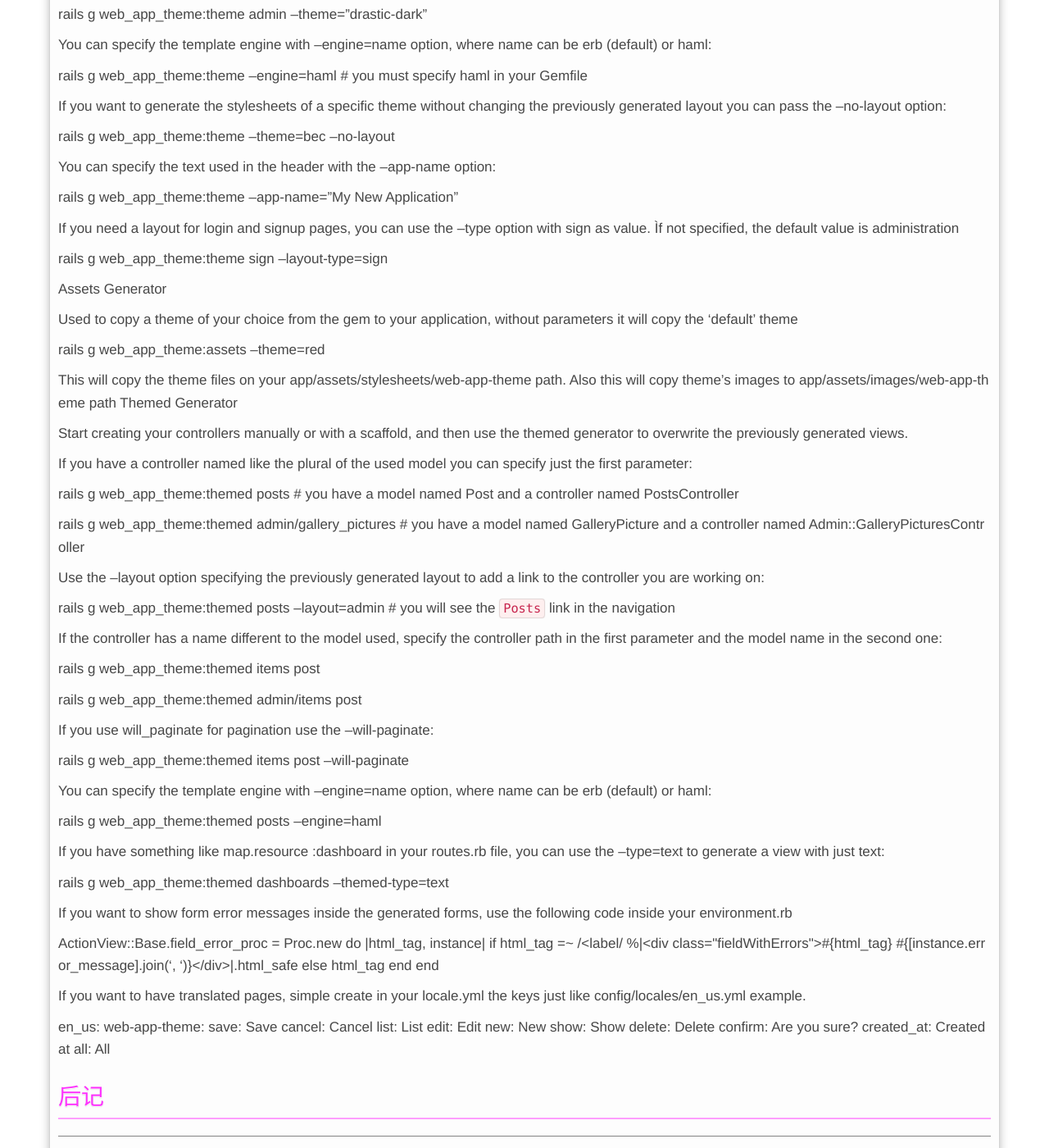
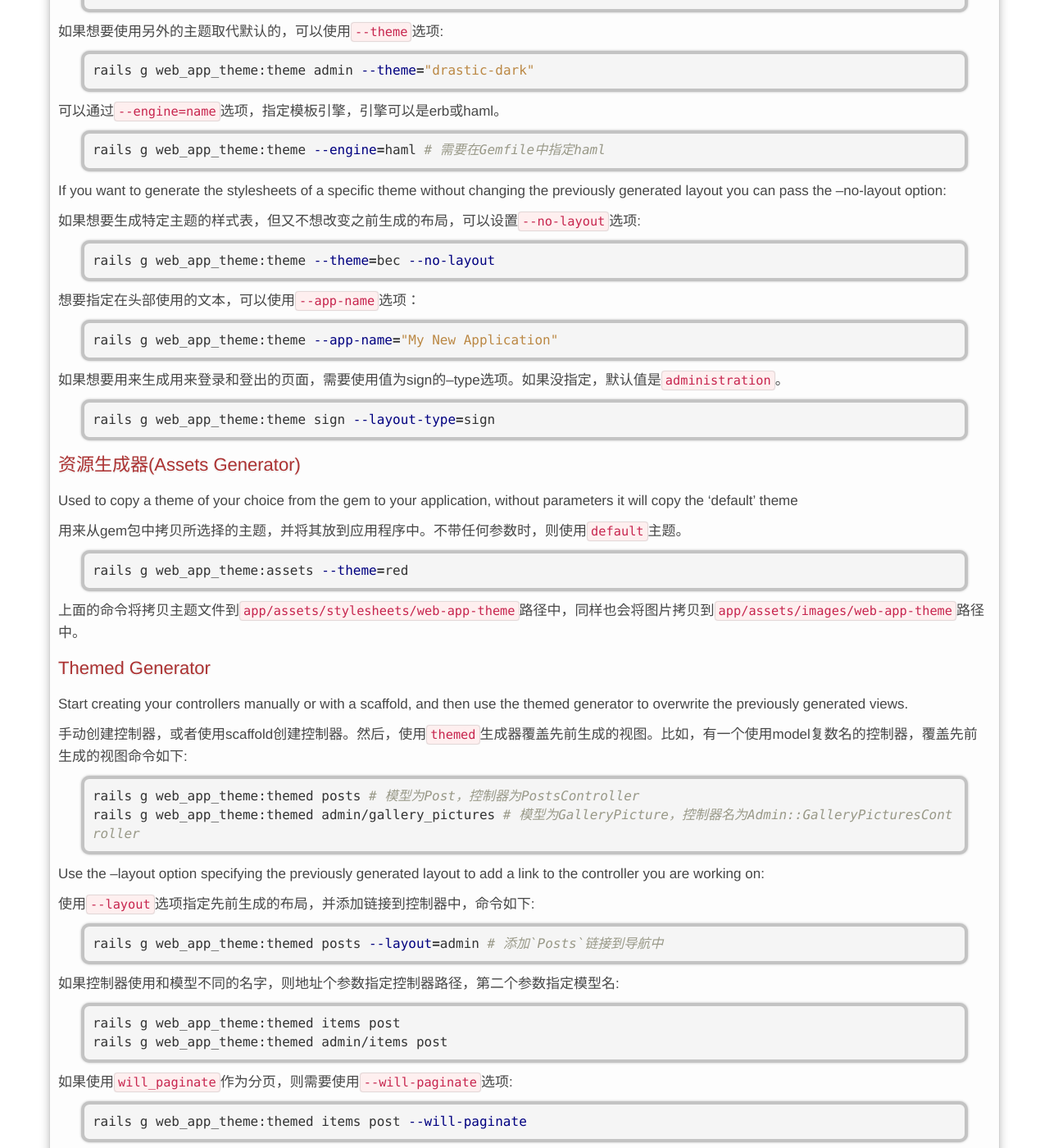
Before and after one commit to xiajian/xiajian.github.io, a Jekyll site: the page built from _posts/2014-10-08-新的后台.md, in a window 1280 px wide and 1400 px high, scrolled down 4710 px. Shown: the whole window at 82% size. Built offline with Jekyll 4.4.1, drawn with Linux system fonts in a browser that asks for light colours; nearby versions of some CDN libraries; Markdown is read by kramdown in place of the engine named in the settings; comment, search, counter and statistics services are not loaded; some of the changed text lies outside the part shown.

Commit message:
js性能

````diff
--- a/_posts/2014-10-08-新的后台.md
+++ b/_posts/2014-10-08-新的后台.md
@@ -14,11 +14,11 @@ rails_admin的Dome的地址为<https://github.com/bbenezech/dummy_app/>，由于
 
     gem 'rails'
     gem 'rails_admin', '~> 0.4.9'
-    gem 'cancan'
-    gem 'devise'
-    gem 'paperclip'
+    gem 'cancan'  # 授权管理
+    gem 'devise'  # 权限系统
+    gem 'paperclip'   # 文件上传
     gem 'mini_magick'
-    gem 'carrierwave'
+    gem 'carrierwave' # 文件上传
     gem 'dragonfly', '0.9.12'
 
 > 精确的版本控制是很重要的，版本的不兼容会导致很多的问题，而且莫名其妙。比如dragonfly 0.9和 1.0之间的不兼容，导致自己安装和启动服务器不能成功。
@@ -57,7 +57,7 @@ RailsAdmin具有很多的特性，其中一些列出如下:
 
 配置文件在`config/initializers/rails_admin`，为了开始需要对启动Devise、Cancan以及Papertrail有所了解。
 
-Rails_admin的wiki文档: <https://github.com/sferik/rails_admin/wiki>
+`Rails_admin`的wiki文档: <https://github.com/sferik/rails_admin/wiki>
 
 ## Cancan
 ----
@@ -162,77 +162,113 @@ Web App Theme是一个Rails生成器，可以用来快速生成管理后台面
 
 ### 使用
 
-Theme Generator
+#### 主题生成器
 
-Used without parameters, it generates the layout inside the application.html.erb file using the default theme.
+不带任何参数使用时，会在`application.html.erb`中生成带有默认主题的布局。
 
+```sh
 rails g web_app_theme:theme
+```
 
-You can specify the layout file name in the first parameter:
+可以在第一个参数中指定生成的布局的名字:
 
+```sh
 rails g web_app_theme:theme admin # it will generate a layout called `admin.html.erb`
+```
 
-If you want to use another theme, instead of the default, you can use the --theme option:
+如果想要使用另外的主题取代默认的，可以使用`--theme`选项:
 
+```sh
 rails g web_app_theme:theme admin --theme="drastic-dark"
+```
 
-You can specify the template engine with --engine=name option, where name can be erb (default) or haml:
+可以通过`--engine=name`选项，指定模板引擎，引擎可以是erb或haml。
 
-rails g web_app_theme:theme --engine=haml # you must specify haml in your Gemfile
+```sh
+rails g web_app_theme:theme --engine=haml # 需要在Gemfile中指定haml
+```
 
 If you want to generate the stylesheets of a specific theme without changing the previously generated layout you can pass the --no-layout option:
 
+如果想要生成特定主题的样式表，但又不想改变之前生成的布局，可以设置`--no-layout`选项:
+
+```sh
 rails g web_app_theme:theme --theme=bec --no-layout
+```
 
-You can specify the text used in the header with the --app-name option:
+想要指定在头部使用的文本，可以使用`--app-name`选项：
 
+```sh
 rails g web_app_theme:theme --app-name="My New Application"
+```
 
-If you need a layout for login and signup pages, you can use the --type option with sign as value. Ìf not specified, the default value is administration
+如果想要用来生成用来登录和登出的页面，需要使用值为sign的--type选项。如果没指定，默认值是`administration`。
 
+```sh
 rails g web_app_theme:theme sign --layout-type=sign
+```
 
-Assets Generator
+#### 资源生成器(Assets Generator)
 
 Used to copy a theme of your choice from the gem to your application, without parameters it will copy the 'default' theme
 
+用来从gem包中拷贝所选择的主题，并将其放到应用程序中。不带任何参数时，则使用`default`主题。
+
+```sh
 rails g web_app_theme:assets --theme=red
+```
 
-This will copy the theme files on your app/assets/stylesheets/web-app-theme path. Also this will copy theme's images to app/assets/images/web-app-theme path
-Themed Generator
+上面的命令将拷贝主题文件到`app/assets/stylesheets/web-app-theme`路径中，同样也会将图片拷贝到`app/assets/images/web-app-theme`路径中。
+
+#### Themed Generator
 
 Start creating your controllers manually or with a scaffold, and then use the themed generator to overwrite the previously generated views.
 
-If you have a controller named like the plural of the used model you can specify just the first parameter:
+手动创建控制器，或者使用scaffold创建控制器。然后，使用`themed`生成器覆盖先前生成的视图。比如，有一个使用model复数名的控制器，覆盖先前生成的视图命令如下:
 
-rails g web_app_theme:themed posts # you have a model named Post and a controller named PostsController
-
-rails g web_app_theme:themed admin/gallery_pictures # you have a model named GalleryPicture and a controller named Admin::GalleryPicturesController
+```sh
+rails g web_app_theme:themed posts # 模型为Post，控制器为PostsController
+rails g web_app_theme:themed admin/gallery_pictures # 模型为GalleryPicture，控制器名为Admin::GalleryPicturesController
+```
 
 Use the --layout option specifying the previously generated layout to add a link to the controller you are working on:
 
-rails g web_app_theme:themed posts --layout=admin # you will see the `Posts` link in the navigation
+使用`--layout`选项指定先前生成的布局，并添加链接到控制器中，命令如下:
 
-If the controller has a name different to the model used, specify the controller path in the first parameter and the model name in the second one:
+```sh
+rails g web_app_theme:themed posts --layout=admin # 添加`Posts`链接到导航中
+```
 
+如果控制器使用和模型不同的名字，则地址个参数指定控制器路径，第二个参数指定模型名:
+
+```sh
 rails g web_app_theme:themed items post
+rails g web_app_theme:themed admin/items post
+```
 
-rails g web_app_theme:themed admin/items post
+如果使用`will_paginate`作为分页，则需要使用`--will-paginate`选项:
 
-If you use will_paginate for pagination use the --will-paginate:
+```sh
+rails g web_app_theme:themed items post --will-paginate
+```
 
-rails g web_app_theme:themed items post --will-paginate
+可以通过`--engine=name`选项，指定模板引擎，引擎可以是erb或haml。
 
-You can specify the template engine with --engine=name option, where name can be erb (default) or haml:
+```sh
+rails g web_app_theme:themed posts --engine=haml
+```
 
-rails g web_app_theme:themed posts --engine=haml
+如果在`routes.rb`设置了类似`map.resource :dashboard`这样的路由，可以使用`--type=text`来生成text视图:
 
-If you have something like map.resource :dashboard in your routes.rb file, you can use the --type=text to generate a view with just text:
-
+```sh
 rails g web_app_theme:themed dashboards --themed-type=text
+```
 
 If you want to show form error messages inside the generated forms, use the following code inside your environment.rb
 
+如果想要在生成的表单内显示错误信息，可以在`environment.rb`中使用如下的代码:
+
+```ruby
 ActionView::Base.field_error_proc = Proc.new do |html_tag, instance|
   if html_tag =~ /<label/
     %|<div class="fieldWithErrors">#{html_tag} <span class="error">#{[instance.error_message].join(', ')}</span></div>|.html_safe
@@ -240,9 +276,11 @@ ActionView::Base.field_error_proc = Proc.new do |html_tag, instance|
     html_tag
   end
 end
+```
 
-If you want to have translated pages, simple create in your locale.yml the keys just like config/locales/en_us.yml example.
+如果想要带有翻译页，可以在类似`config/locales/en_us.yml`的`locale.yml`文件中创建响应的键。
 
+```yml
 en_us:
   web-app-theme:
     save: Save
@@ -255,10 +293,17 @@ en_us:
     confirm: Are you sure?
     created_at: Created at
     all: All
+```
+
+## 总结
+
+上面的写的虽然乱七八糟的，但是，一段时间后在看这些的介绍，确实又收获了不少。
 
 ## 后记
 ----
 
-折腾新的gem包需要时间，这些时间这样做值不值，应该有更加重要的事情才对。我去引入haml到项目中如何。
+折腾新的gem包需要时间，这些时间这样做值不值，应该有更加重要的事情才对。我去引入haml到项目中如何，然后，就是将
 
-原本是新的后台，结果变成了新的后台模板语言，总有些乱其八糟的感觉。
+原本是新的后台，结果变成了新的后台模板语言，总有些乱其八糟的感觉。不管怎么样，算是迈出了第一步，erb写的确实恶心。
+
+一个月过后，看了xdite关于视图部分的整理，找到了个方法，将js放到body的最下面。网页加载的速度确实变快了，后台的速度稍微有点起色了，优化的第一步算是完成了。
````
Also changed, not shown: _posts/2014-09-28-Ruby on Rails的Gem包.md (+11 -1 lines), _posts/2014-11-21-Rails实战圣经.md (+1 -1 lines), _posts/2014-11-24-javascript性能优化.md (added, +25 -0 lines).
